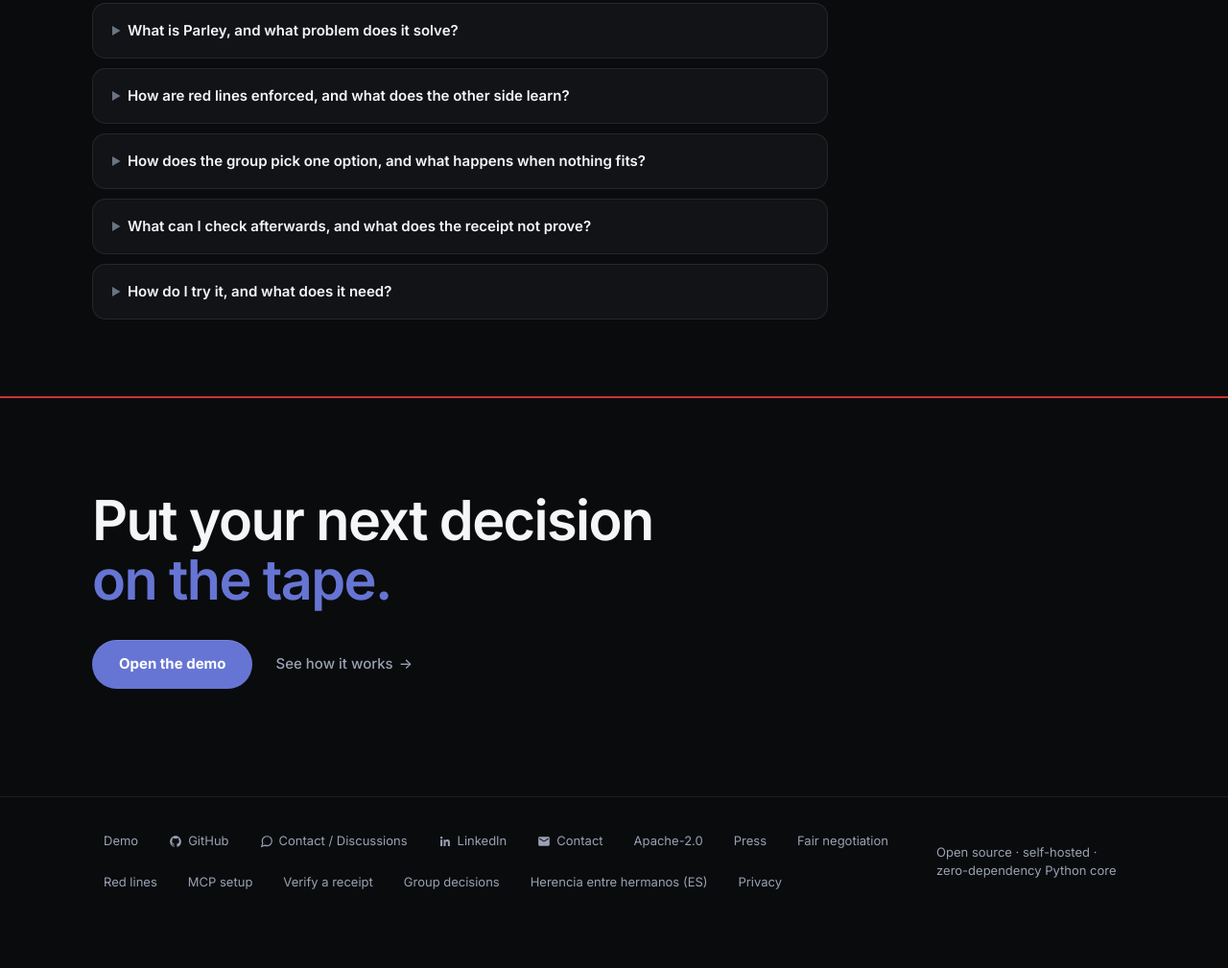
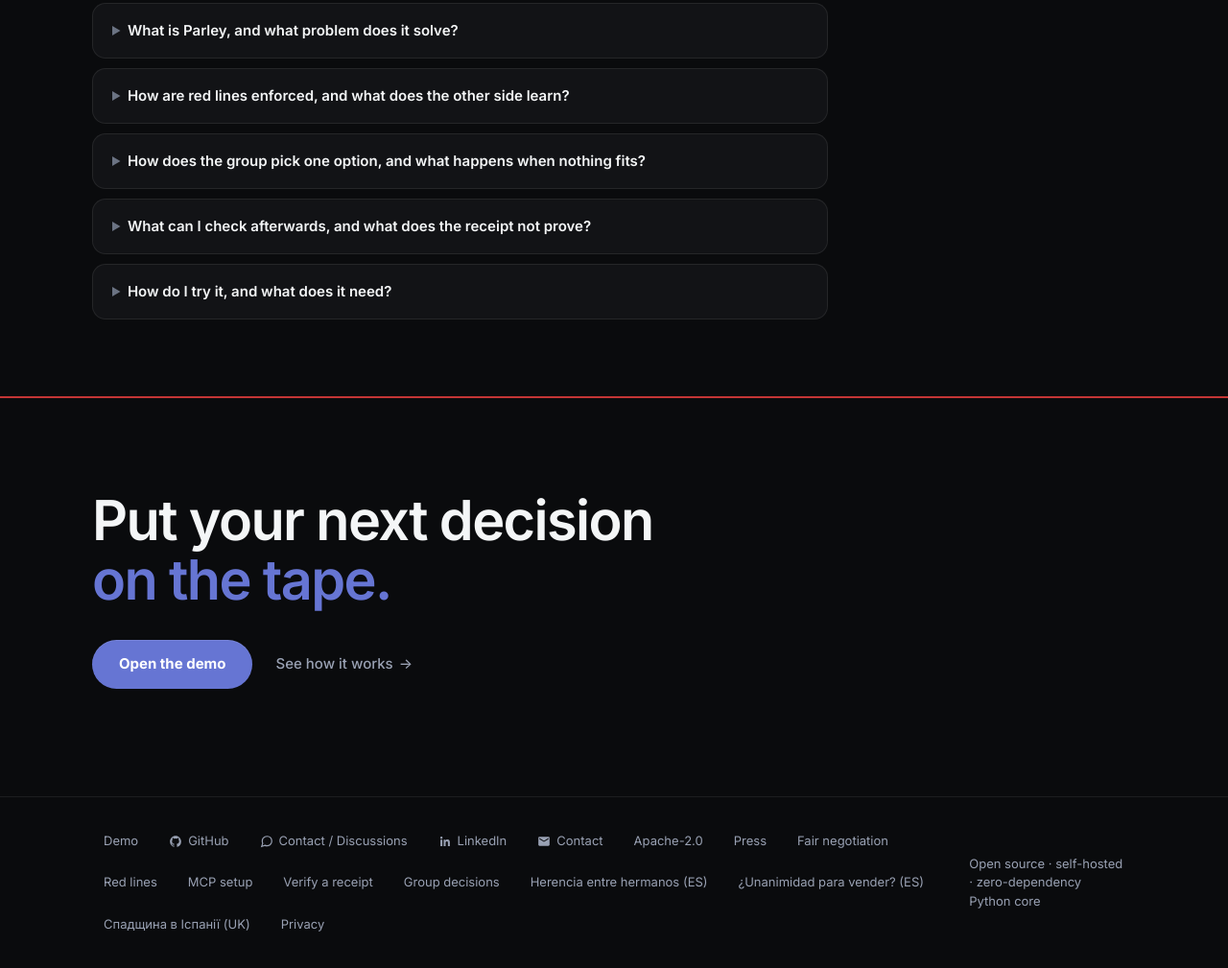
Before and after one commit to 5uper0/parley, an Astro site in the folder landing/: page / in a window 1280 px wide. Shown: the part 3937-4946 px from the top of the page at 96% size. Before the commit the page ends 4903 px from the top, so only its background shows below. Built offline with nearby package versions, Linux system fonts and the light colour scheme; Astro itself is replaced by a stand-in of ours.

Commit message:
feat(landing): footer links to the es unanimity and uk pages

```diff
--- a/landing/src/components/Footer.astro
+++ b/landing/src/components/Footer.astro
@@ -108,6 +108,20 @@ const links = [
       Herencia entre hermanos (ES)
     </a>
     <a
+      href="/es/unanimidad-vender-piso-heredado/"
+      lang="es"
+      class="px-3 py-3 text-[13px] text-muted transition-colors hover:text-ink"
+    >
+      ¿Unanimidad para vender? (ES)
+    </a>
+    <a
+      href="/uk/zghoda-spadkoyemtsiv-prodazh-kvartyry/"
+      lang="uk"
+      class="px-3 py-3 text-[13px] text-muted transition-colors hover:text-ink"
+    >
+      Спадщина в Іспанії (UK)
+    </a>
+    <a
       href="https://parleyprotocol.com/privacy"
       class="px-3 py-3 text-[13px] text-muted transition-colors hover:text-ink"
     >
```
